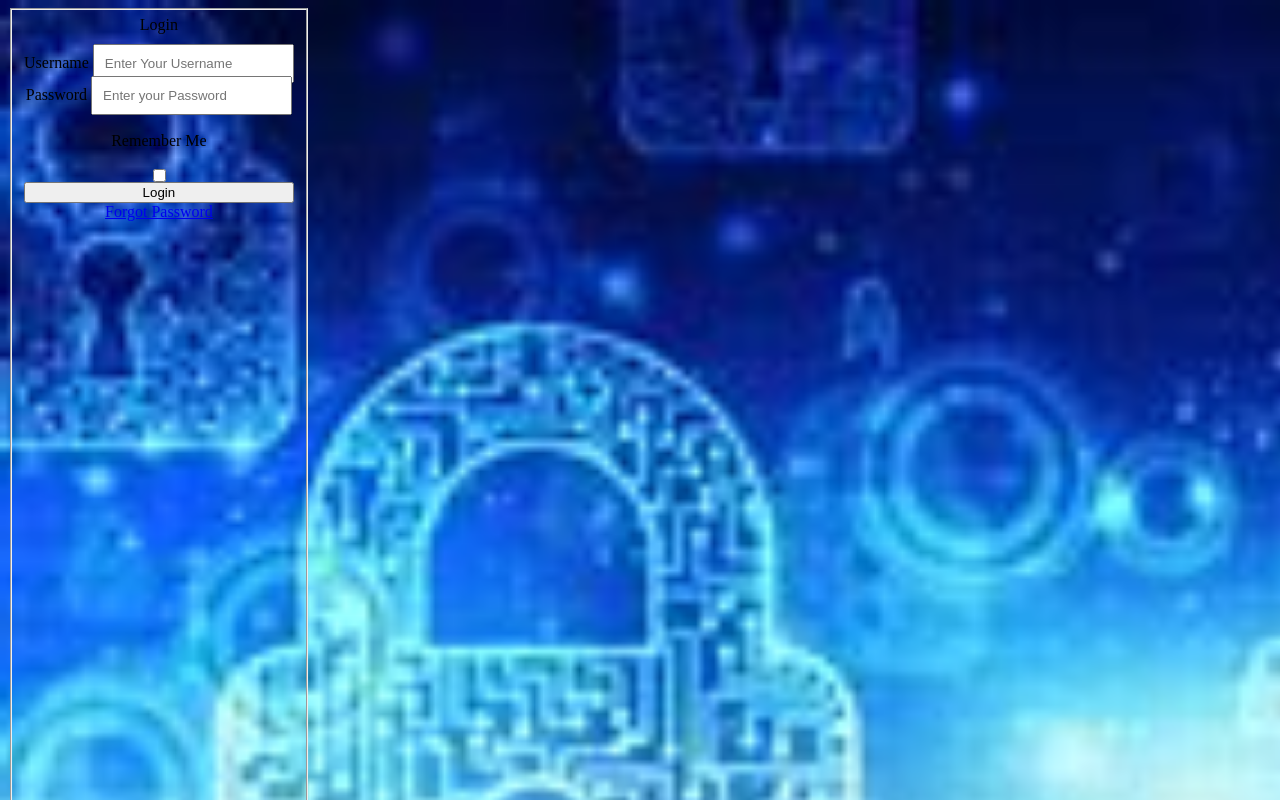
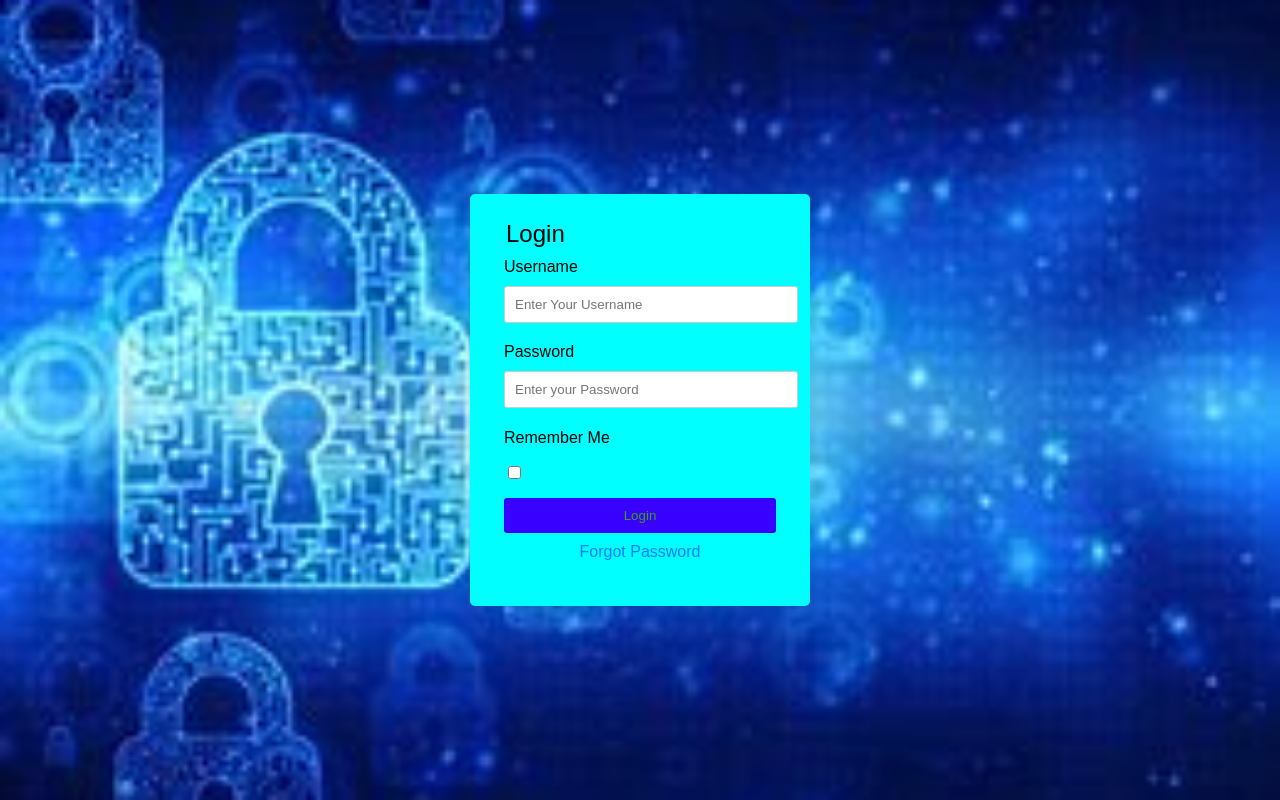
Before and after one commit to Jim-03/WEB_Development_Sessions, a plain HTML site: page index.html in a window 1280 px wide. Shown: the top 800 px of the page. Drawn offline with Linux system fonts and the light colour scheme.

Commit message:
Updated Styling

```diff
--- a/style.css
+++ b/style.css
@@ -1,27 +1,75 @@
-body{
-    text-align: center;
+body {
+    font-family: Arial, sans-serif;
     background-image: url(Login.png);
-    background-repeat: no-repeat;
     background-size: cover;
-    display: flex;
-    height:100rem;
-    font-family: 'Times New Roman', Times, serif;
-}
-form{
+    background-position: center;
     display: flex;
     justify-content: center;
+    align-items: center;
+    height: 100vh;
+    margin: 0;
+}
 
+form {
+    background-color:aqua;
+    padding: 20px;
+    border-radius: 5px;
+    box-shadow: 0 0 10px rgba(0, 0, 0, 0.1);
+    width: 300px;
 }
-div{
-    height:50px;
-    max-width: 100%;
-    min-width: 50%;
+
+fieldset {
+    border: none;
 }
-button{
-    width:100%;
+
+legend {
+    font-size: 1.5em;
+    margin-bottom: 10px;
 }
-.Login-credentials
-{
-padding: 10px;
-margin-top:10px;
+
+div {
+    margin-bottom: 15px;
 }
+
+label {
+    display: block;
+    margin-bottom: 5px;
+}
+
+input[type="text"], input[type="password"] {
+    width: 100%;
+    padding: 10px;
+    margin: 5px 0;
+    border: 1px solid #ccc;
+    border-radius: 3px;
+}
+
+input[type="checkbox"] {
+    margin-right: 5px;
+}
+
+button {
+    background-color: #3700ff;
+    color: #3aa411;
+    border: none;
+    padding: 10px;
+    border-radius: 3px;
+    cursor: pointer;
+    width: 100%;
+}
+
+button:hover {
+    background-color: #0056b3;
+}
+
+a {
+    display: block;
+    margin-top: 10px;
+    text-align: center;
+    color: #007bff;
+    text-decoration: none;
+}
+
+a:hover {
+    text-decoration: underline;
+}
```
